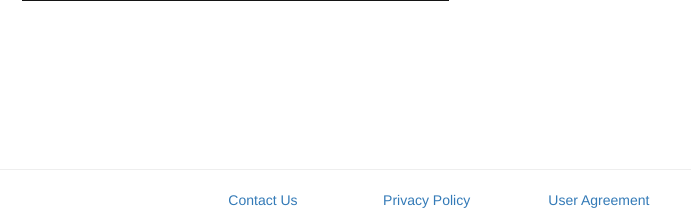
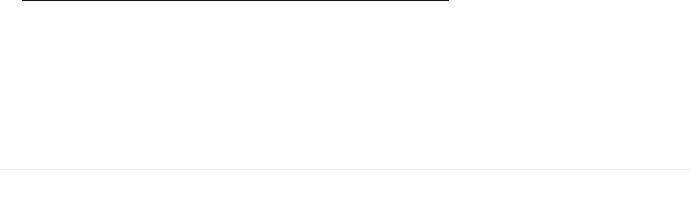
Before and after one commit to bojoluis21798/WebApp, a PHP site: page /main.php in a window 1280 px wide. Shown: the part 1185-1405 px from the top of the page, without its empty margins (0-691 px from the left). Run offline with PHP 8.4, Linux system fonts and the light colour scheme.

Commit message:
Delete footer items

```diff
--- a/footer.php
+++ b/footer.php
@@ -4,15 +4,5 @@
 		<div class = 'col-md-2'>
 			<p class = 'text-left'>© Bojo and Robert's Work</p>
 		</div>
-
-		<div class = 'col-md-1'>
-			<p class = 'text-left'><a href = '#'>Contact Us</a></p>
-		</div>
-		<div class = 'col-md-2'>
-			<p class = 'text-center'><a href = '#'>Privacy Policy</a></p>
-		</div>
-		<div class = 'col-md-2'>
-			<p class = 'text-left'><a href = '#'>User Agreement</a></p>
-		</div
 	</div>
 </div>
```
